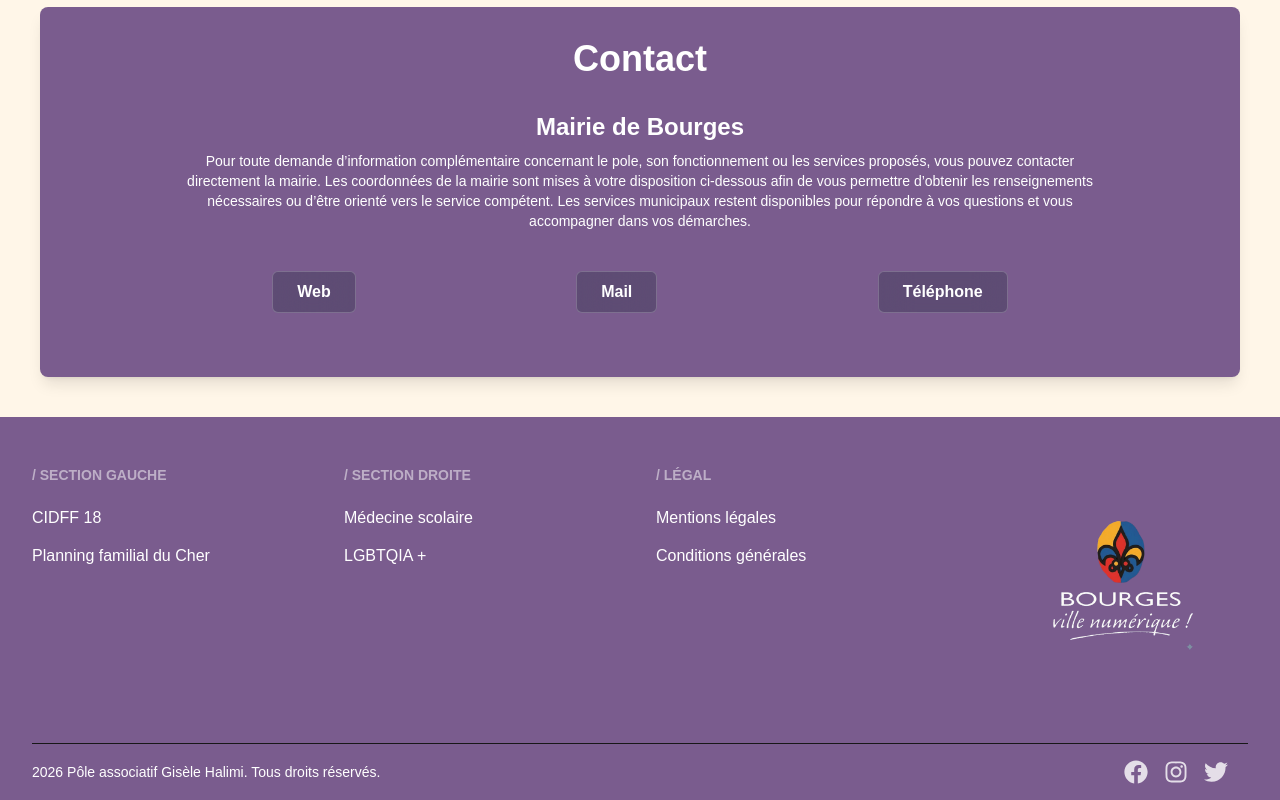
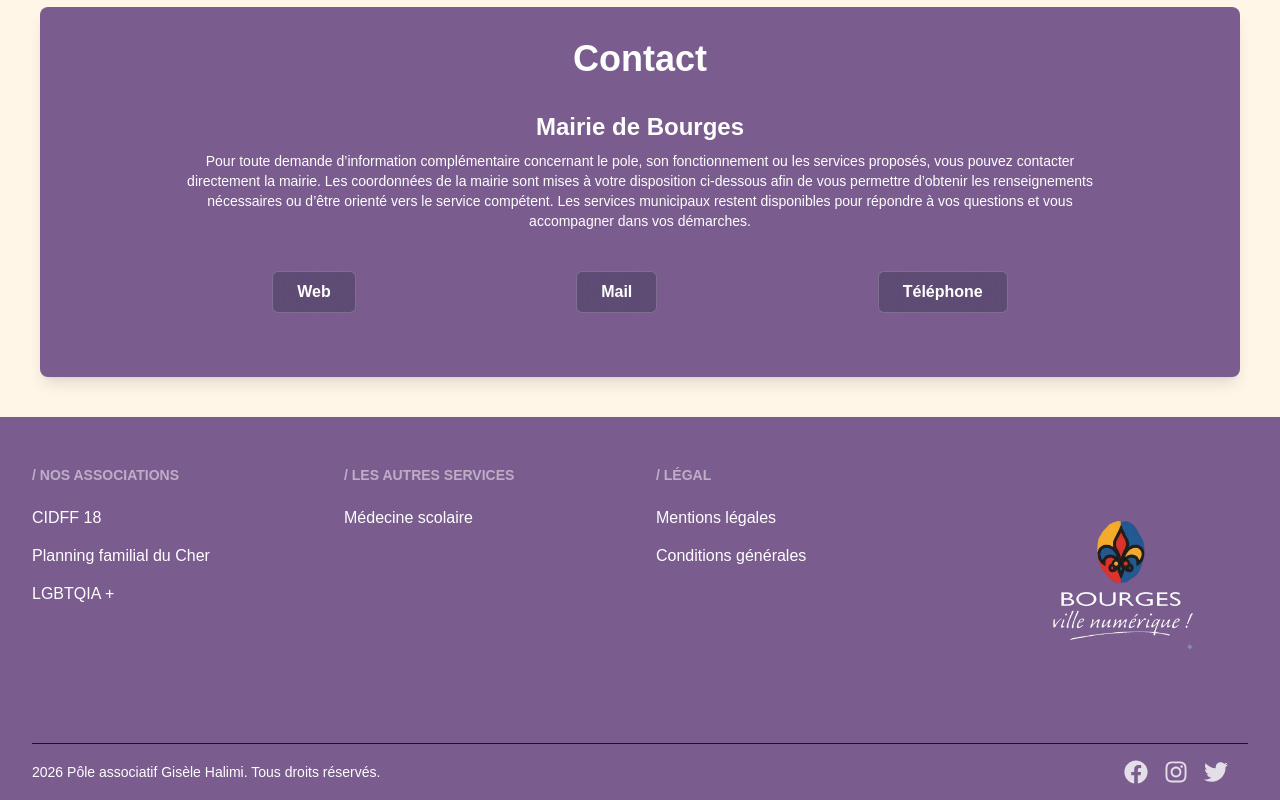
Before and after one commit to Dyls00/gisele_halimi_web_page, a Next.js app: page / in a window 1280 px wide. Shown: the part 3327-4127 px from the top of the page. Built offline with nearby package versions, Linux system fonts and the light colour scheme.

Commit message:
modifs footer

```diff
--- a/app/components/footer.jsx
+++ b/app/components/footer.jsx
@@ -6,17 +6,17 @@ import Image from "next/image";
 
 const SITEMAP = [
   {
-    title: "/ Section gauche",
+    title: "/ NOS ASSOCIATIONS",
     info: [
       { name: "CIDFF 18", link: "#cidff" },
       { name: "Planning familial du Cher", link: "#planning" },
+      { name: "LGBTQIA +", link: "#lgbtqia" },
     ],
   },
   {
-    title: "/ Section droite",
+    title: "/ LES AUTRES SERVICES",
     info: [
       { name: "Médecine scolaire", link: "#médecine" },
-      { name: "LGBTQIA +", link: "#lgbtqia" },
     ],
   },
   {
```
